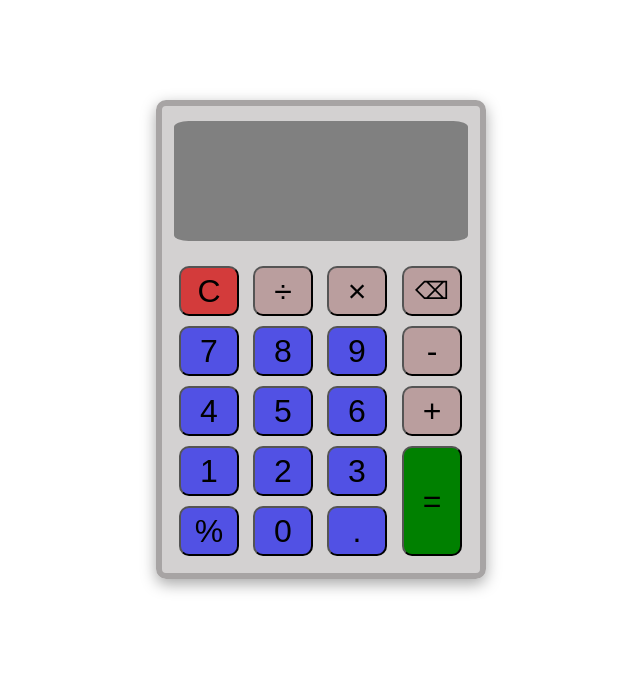
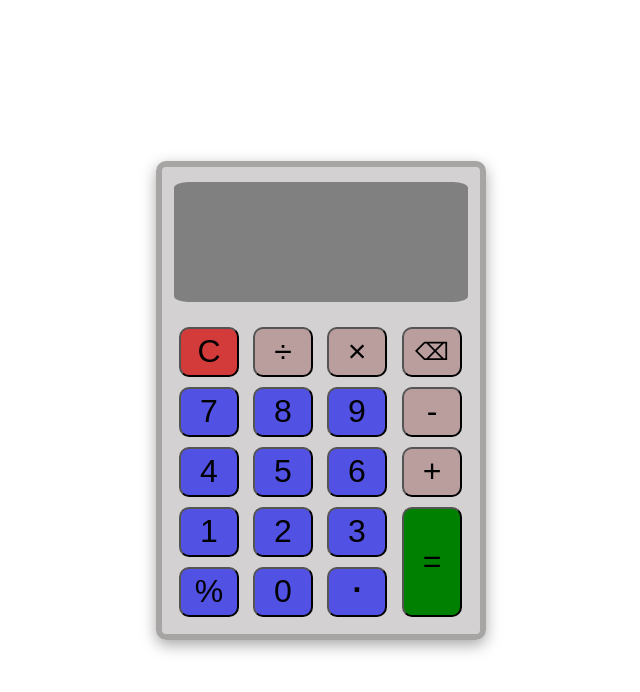
Before and after one commit to henry-dura/Simple-Calculator-using-vanilla-CSS-and-JavaScript, a plain HTML site: page index.html in a window 1280 px wide. Shown: the whole page, without its empty margins (319-959 px from the left). Drawn offline with Linux system fonts and the light colour scheme.

Commit message:
UI-update

```diff
--- a/index.html
+++ b/index.html
@@ -47,7 +47,7 @@
             <div class="row5">
                 <button class="btn ftn percent">&#37;</button>
                 <button class="btn digit">0</button>
-                <button class="btn digit">.</button>
+                <button class="btn digit "><div id="decimal-btn">.</div></button>
 
             </div>
 
--- a/javascript.js
+++ b/javascript.js
@@ -1,22 +1,17 @@
 function add(firstNumber,secondNumber ){
-    console.log(Number(firstNumber) + Number(secondNumber));
     answer.innerText = `${Number(firstNumber) + Number(secondNumber)}`;
-    return firstNumber + secondNumber;
 }
 
 function subtract(firstNumber,secondNumber){
     answer.innerText = `${Number(firstNumber) - Number(secondNumber)}`;
-    return firstNumber - secondNumber;
 }
 
 function multiply(firstNumber,secondNumber){
     answer.innerText = `${Number(firstNumber) * Number(secondNumber)}`;
-    return firstNumber * secondNumber;
 }
 
 function divide(firstNumber,secondNumber){
     answer.innerText = `${Number(firstNumber) / Number(secondNumber)}`;
-    return firstNumber / secondNumber;
 }
 
 function clear(){
@@ -104,7 +99,5 @@ for(let pressed of functionButton){
 
        question.append(pressed.innerText);
 
-
-
     })
 }
--- a/style.css
+++ b/style.css
@@ -7,11 +7,12 @@
 body{
     display: flex;
     justify-content: center;
+    align-items: center;
+    height: 100vh;
 
 }
 
 .container{
-    margin-top: 100px;
     width:330px;
     padding: 12px;
     background-color: rgba(92, 84, 84, 0.267);
@@ -49,6 +50,15 @@ body{
     margin: 5px;
     font-size: 2rem;
     border-radius: 10px;
+
+}
+
+#decimal-btn{
+   width: 30%;
+   position: relative;
+   bottom: 10px;
+   left: 35%;
+   font-weight: 900;
 }
 
 .btn,.btn.ftn.percent{
```
